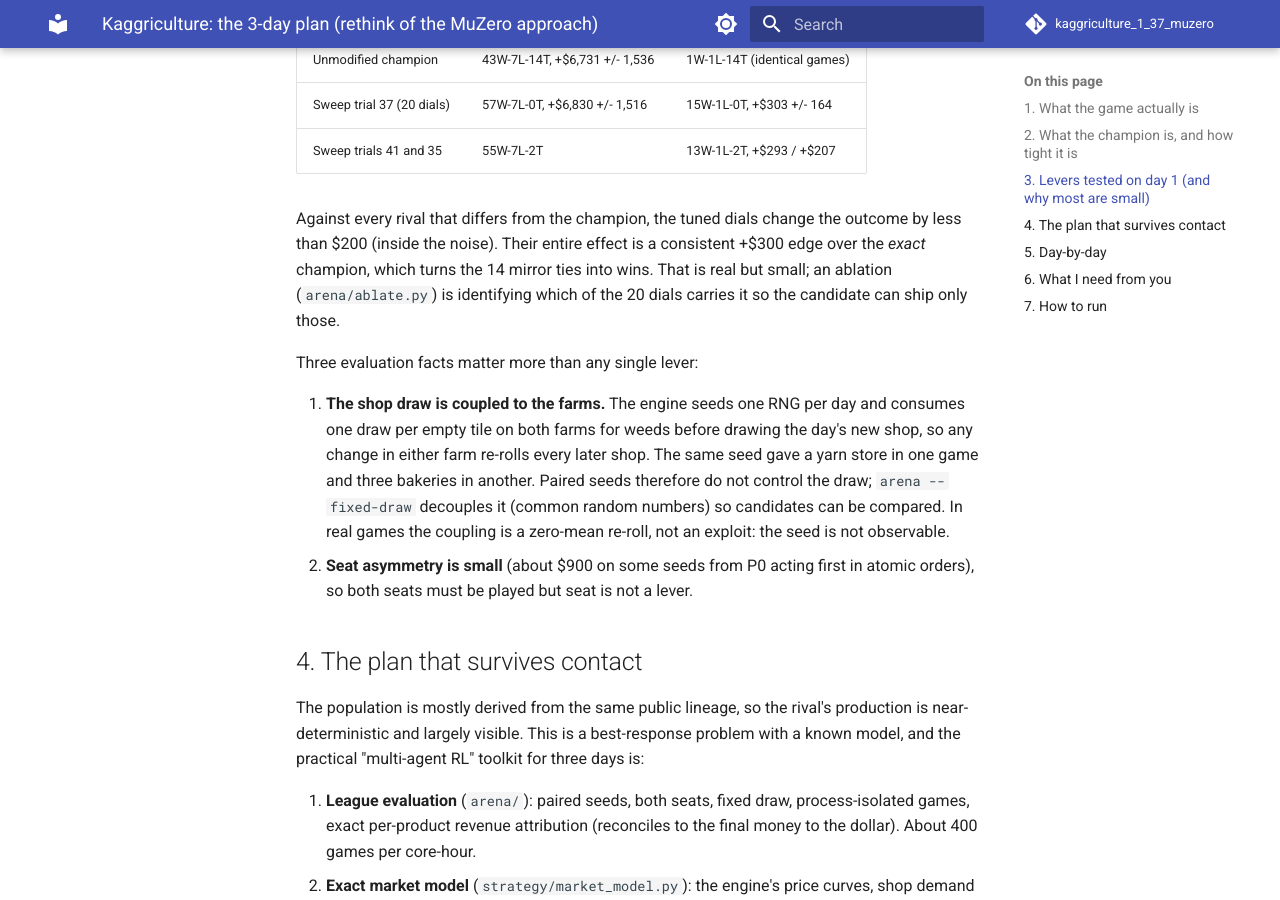
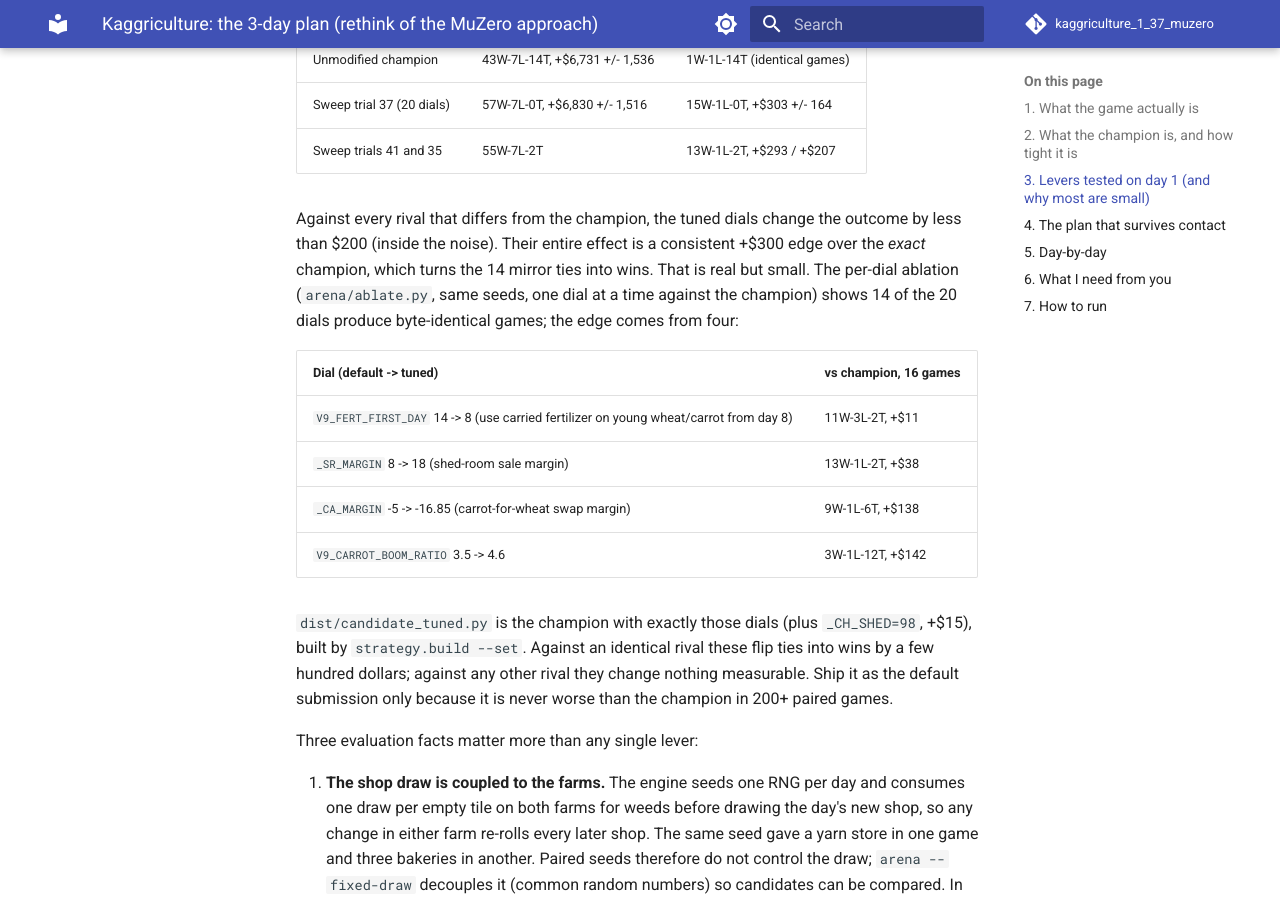
Before and after one commit to sweeden-ttu/kaggriculture_1_37_muzero, an MkDocs documentation site: the page built from docs/STRATEGY_3DAY.md, in a window 1280 px wide and 900 px high, scrolled down 2966 px. Built offline with MkDocs 1.6.1 and Material for MkDocs 9.7.7, drawn with Linux system fonts in a browser that asks for light colours; comment, search, counter and statistics services are not loaded; the version menu is left out.

Commit message:
Doc: per-dial ablation of the sweep winner
Co-Authored-By: Claude Fable 5.1 <noreply@anthropic.com>
Claude-Session: https://claude.ai/code/session_01SzL5EW82LNsXbKAdzcWgsL

```diff
--- a/docs/STRATEGY_3DAY.md
+++ b/docs/STRATEGY_3DAY.md
@@ -102,9 +102,22 @@ games per configuration against the champion, tape 12, tape 110 and all-cow):
 Against every rival that differs from the champion, the tuned dials change the
 outcome by less than $200 (inside the noise). Their entire effect is a
 consistent +$300 edge over the *exact* champion, which turns the 14 mirror
-ties into wins. That is real but small; an ablation (`arena/ablate.py`) is
-identifying which of the 20 dials carries it so the candidate can ship only
-those.
+ties into wins. That is real but small. The per-dial ablation (`arena/ablate.py`, same
+seeds, one dial at a time against the champion) shows 14 of the 20 dials
+produce byte-identical games; the edge comes from four:
+
+| Dial (default -> tuned) | vs champion, 16 games |
+| :--- | :--- |
+| `V9_FERT_FIRST_DAY` 14 -> 8 (use carried fertilizer on young wheat/carrot from day 8) | 11W-3L-2T, +$11 |
+| `_SR_MARGIN` 8 -> 18 (shed-room sale margin) | 13W-1L-2T, +$38 |
+| `_CA_MARGIN` -5 -> -16.85 (carrot-for-wheat swap margin) | 9W-1L-6T, +$138 |
+| `V9_CARROT_BOOM_RATIO` 3.5 -> 4.6 | 3W-1L-12T, +$142 |
+
+`dist/candidate_tuned.py` is the champion with exactly those dials (plus
+`_CH_SHED=98`, +$15), built by `strategy.build --set`. Against an identical
+rival these flip ties into wins by a few hundred dollars; against any other
+rival they change nothing measurable. Ship it as the default submission only
+because it is never worse than the champion in 200+ paired games.
 
 Three evaluation facts matter more than any single lever:
 
```
